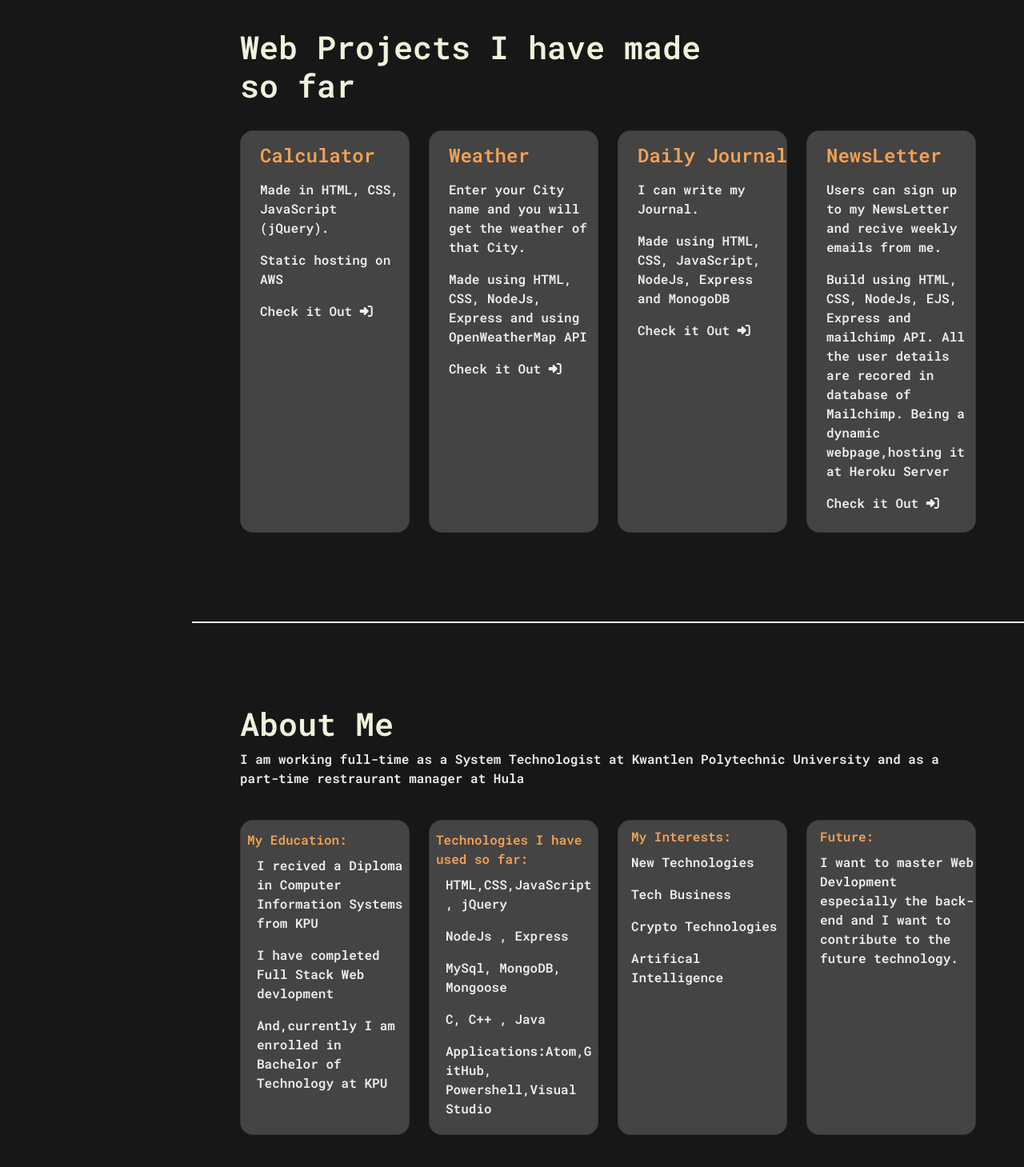
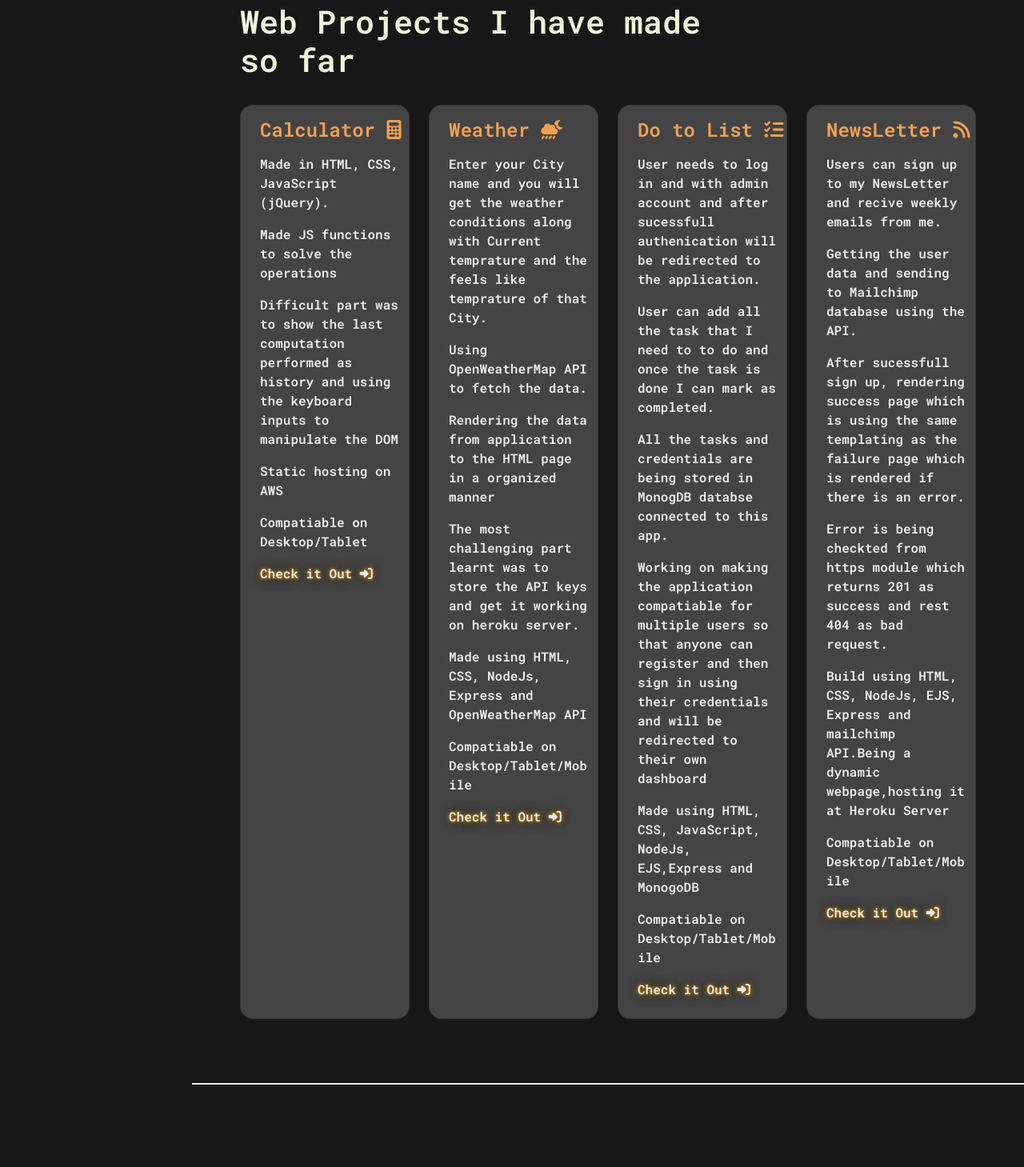
Before and after one commit to gurkeeratsing99/Web-Portfolio, a website: page index.html in a window 1280 px wide. Shown: the part 821-2280 px from the top of the page at 80% size. Drawn offline with nearby package versions, Linux system fonts and the light colour scheme.

Commit message:
Ready with added HTML changes

```diff
--- a/index.html
+++ b/index.html
@@ -89,12 +89,16 @@
           <div class="col-lg-3 mw-100" >
             <div class="projects p-2 card rounded-4 bg-base shadow-effect h-100 " data-aos="flip-left">
               <div class="top col-lg-12 m-2 ms-3">
-                  <h4 class="top">Calculator</h4>
+                  <h4 class="top">Calculator <i class="fa-solid fa-calculator"></i></h4>
+
               </div>
               <div class="bottom col-lg-12 ps-3">
                 <p>Made in HTML, CSS, JavaScript (jQuery).</p>
+                <p>Made JS functions to solve the operations</p>
+                <p>Difficult part was to show the last computation performed as history and using the keyboard inputs to manipulate the DOM</p>
                 <p>Static hosting on AWS</p>
-                <p><a href="https://garrywebserver.s3.ca-central-1.amazonaws.com/Calculator+Finnal+-AWS/Claculator-master/index.html" class="link-custom">Check it Out <i class="fa-solid fa-right-to-bracket"></i></a></p>
+                <p>Compatiable on Desktop/Tablet </p>
+                <p><a href="https://garrywebserver.s3.ca-central-1.amazonaws.com/Calculator+Finnal+-AWS/Claculator-master/index.html" class="link-custom flick">Check it Out <i class="fa-solid fa-right-to-bracket"></i></a></p>
               </div>
 
             </div>
@@ -102,13 +106,34 @@
             <div class="col-lg-3 mw-100" >
             <div class="projects p-2 card rounded-4 bg-base shadow-effect h-100 " data-aos="flip-left">
               <div class="top col-lg-12 m-2 ms-3">
-                  <h4 class="top">Weather</h4>
+                  <h4 class="top">Weather <i class="fa-solid fa-cloud-moon-rain"></i></h4>
               </div>
               <div class="bottom col-lg-12 ps-3">
-                <p>Enter your City name and you will get the weather of that City.</p>
-                <p>Made using HTML, CSS, NodeJs, Express and using OpenWeatherMap API</p>
-                <p><a href="https://gs-weather.herokuapp.com/" class="link-custom">Check it Out <i class="fa-solid fa-right-to-bracket"></i></a></p>
+                <p>Enter your City name and you will get the weather conditions along with Current temprature and the feels like temprature of that City.</p>
+                <p>Using OpenWeatherMap API to fetch the data.</p>
+                <p>Rendering the data from application to the HTML page in a organized manner</p>
+                <p>The most challenging part learnt was to store the API keys and get it working on heroku server.</p>
+                <p>Made using HTML, CSS, NodeJs, Express and OpenWeatherMap API</p>
+                <p>Compatiable on Desktop/Tablet/Mobile </p>
+                <p><a href="https://gs-weather.herokuapp.com/" class="link-custom flick">Check it Out <i class="fa-solid fa-right-to-bracket"></i></a></p>
 
+              </div>
+
+            </div>
+              </div>
+            <div class="col-lg-3 mw-100" >
+            <div class="projects p-2 card rounded-4 bg-base shadow-effect h-100 d-flex justify-content-center" data-aos="flip-left">
+              <div class="col-lg-12 m-2 ms-3 ">
+                  <h4 class="top ">Do to List <i class="fa-solid fa-list-check"></i></h4>
+              </div>
+              <div class="bottom col-lg-12 ps-3">
+                <p>User needs to log in and with admin account and after sucessfull authenication will be redirected to the application.</p>
+                <p>User can add all the task that I need to to do and once the task is done I can mark as completed.</p>
+                <p>All the tasks and credentials are being stored in MonogDB databse connected to this app.</p>
+                <p>Working on making the application compatiable for multiple users so that anyone can register and then sign in using their credentials and will be redirected to their own dashboard</p>
+                <p> Made using HTML, CSS, JavaScript, NodeJs, EJS,Express and MonogoDB</p>
+                <p>Compatiable on Desktop/Tablet/Mobile </p>
+                <p><a href="https://gs-reminderapp.herokuapp.com/" class="link-custom flick ">Check it Out <i class="fa-solid fa-right-to-bracket"></i></a></p>
               </div>
 
             </div>
@@ -116,25 +141,16 @@
             <div class="col-lg-3 mw-100" >
             <div class="projects p-2 card rounded-4 bg-base shadow-effect h-100 " data-aos="flip-left">
               <div class="top col-lg-12 m-2 ms-3">
-                  <h4 class="top">Daily Journal</h4>
-              </div>
-              <div class="bottom col-lg-12 ps-3">
-                <p>I can write my Journal.</p>
-                <p> Made using HTML, CSS, JavaScript, NodeJs, Express and MonogoDB</p>
-                <p><a href="#" class="link-custom">Check it Out <i class="fa-solid fa-right-to-bracket"></i></a></p>
-              </div>
-
-            </div>
-              </div>
-            <div class="col-lg-3 mw-100" >
-            <div class="projects p-2 card rounded-4 bg-base shadow-effect h-100 " data-aos="flip-left">
-              <div class="top col-lg-12 m-2 ms-3">
-              <h4 class="top">NewsLetter</h4>
+              <h4 class="top">NewsLetter <i class="fa-solid fa-rss"></i></h4>
               </div>
               <div class="bottom col-lg-12 ps-3">
                 <p>Users can sign up to my NewsLetter and recive weekly emails from me.</p>
-                <p>Build using HTML, CSS, NodeJs, EJS, Express and mailchimp API. All the user details are recored in database of Mailchimp. Being a dynamic webpage,hosting it at Heroku Server</p>
-                <p><a href="https://gs-mynewsletter.herokuapp.com/" class="link-custom">Check it Out <i class="fa-solid fa-right-to-bracket"></i></a></p>
+                <p>Getting the user data and sending to Mailchimp database using the API.</p>
+                <p>After sucessfull sign up, rendering success page which is using the same templating as the failure page which is rendered if there is an error.</p>
+                <p>Error is being checkted from https module which returns 201 as success and rest 404 as bad request.</p>
+                <p>Build using HTML, CSS, NodeJs, EJS, Express and mailchimp API.Being a dynamic webpage,hosting it at Heroku Server</p>
+                <p>Compatiable on Desktop/Tablet/Mobile </p>
+                <p><a href="https://gs-mynewsletter.herokuapp.com/" class="link-custom flick">Check it Out <i class="fa-solid fa-right-to-bracket"></i></a></p>
               </div>
 
             </div>
@@ -155,7 +171,7 @@
             </div>
             <div class="row gy-4">
               <div class="col-lg-3 mw-100 " data-aos="zoom-in">
-                <div class="card p-1 d-flex align-items-center rounded-4 bg-base shadow-effect h-100 ">
+                <div class="card rounded-4 bg-base shadow-effect h-100  ">
                   <div class="top col-lg-12 m-2 ms-3">
                     My Education:
                   </div>
@@ -168,7 +184,7 @@
                 </div>
               </div>
               <div class="col-lg-3" data-aos="zoom-in">
-                <div class="card rounded-4 bg-base shadow-effect h-100  d-flex align-items-center p-1">
+                <div class="card rounded-4 bg-base shadow-effect h-100 ">
                   <div class="top col-lg-12 m-2 ms-3">
                     Technologies I have used so far:
                   </div>
```
